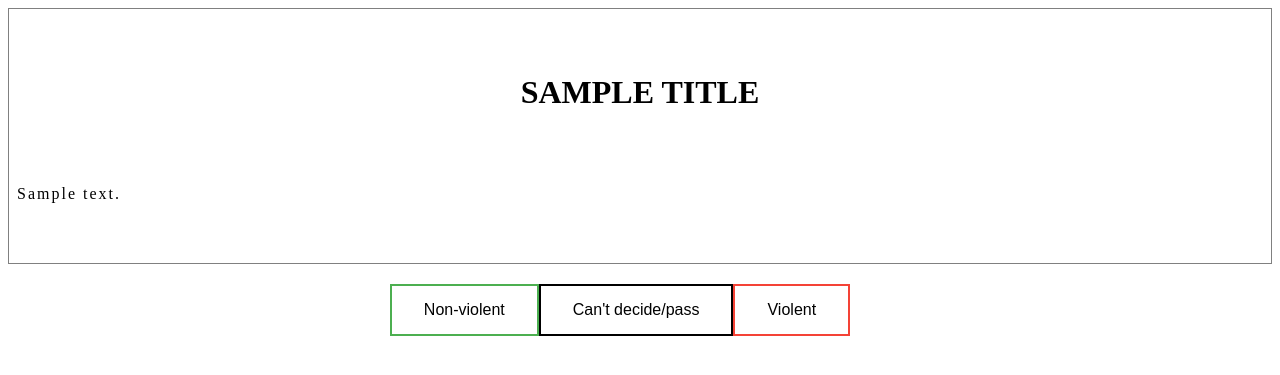
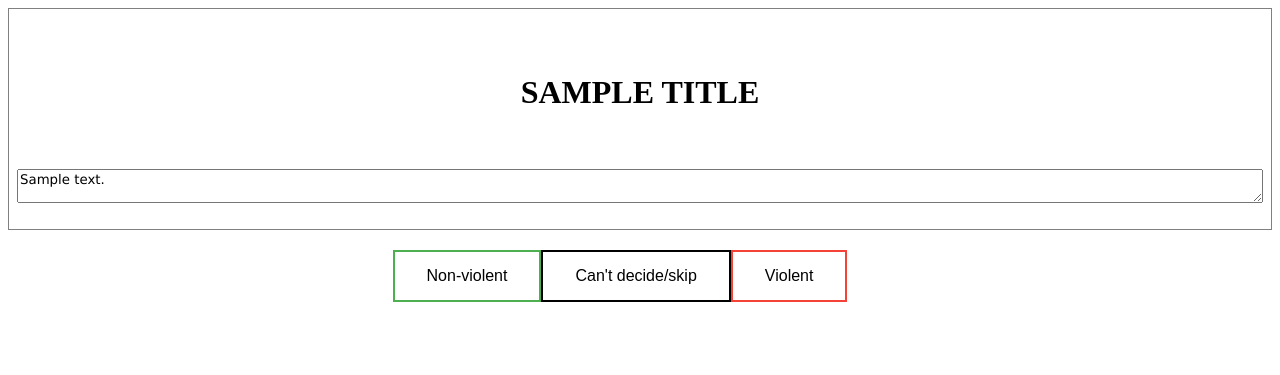
Before and after one commit to ivanovishado/labeler, a Flask app: template templates/index.html in a window 1280 px wide. Shown: the top 375 px of the page. Run offline with Flask 2, Linux system fonts and the light colour scheme; the template is opened without the code that fills it: most values are stand-ins (such as "Sample title", 1, 10 or a date in 2020).

Commit message:
Change "content" to textarea.

```diff
--- a/app.py
+++ b/app.py
@@ -78,7 +78,7 @@ def update_counter(filename):
 
 
 def write_to_file(filename, content):
-    with open(filename, 'a') as f:
+    with open(filename, 'a', encoding="utf-8") as f:
         f.write(content + '\n')
 
 
--- a/static/buttons.js
+++ b/static/buttons.js
@@ -1,12 +1,14 @@
-function updateData(title, content) {
-    $("#title").text(title);
-    $("#content").text(content);
+function updateData(updatedTitle, updatedContent) {
+    $("#title").text(updatedTitle);
+    let content = $("#content");
+    content.val(updatedContent);
+    content.height(content.scrollHeight);
 }
 
 $(document).ready(function(){
-	$('#left').on('click keypress', function() {
+	$('#left').on('click', function() {
 		$.getJSON($SCRIPT_ROOT + '/left', {
-			content: $('#content').text(),
+			content: $('#content').val(),
 		}, function (data) {
 			updateData(data.title, data.content);
 		});
@@ -15,7 +17,7 @@ $(document).ready(function(){
 
 	$('#right').on('click', function() {
 		$.getJSON($SCRIPT_ROOT + '/right', {
-			content: $('#content').text(),
+			content: $('#content').val(),
 		}, function (data) {
 			updateData(data.title, data.content);
 		});
--- a/static/style.css
+++ b/static/style.css
@@ -71,3 +71,9 @@ p {
     position: relative;
     left: 50%;
 }
+
+textarea {
+    width: 100%;
+    text-align: justify;
+    font-family: "Verdana", sans-serif;
+}
--- a/templates/index.html
+++ b/templates/index.html
@@ -19,13 +19,21 @@
    <body>
       <div class="text-display">
           <h1 id="title">{{ title }}</h1>
-          <p id="content">{{ content }}</p>
+          <textarea id="content">{{ content }}</textarea>
       </div>
       <div class="buttons">
           <button class="left centered" id="left" type="button">Non-violent</button>
           <button class="right centered" id="right" type="button">Violent</button>
-          <button class="skip centered" id="skip" type="button">Can't decide/pass</button>
+          <button class="skip centered" id="skip" type="button">Can't decide/skip</button>
       </div>
+      <script>
+        $('textarea').each(function () {
+          this.setAttribute('style', 'height:' + (this.scrollHeight) + 'px;overflow-y:hidden;');
+        }).on('input', function () {
+          this.style.height = 'auto';
+          this.style.height = (this.scrollHeight) + 'px';
+        });
+      </script>
    </body>
 
 </html>
```
